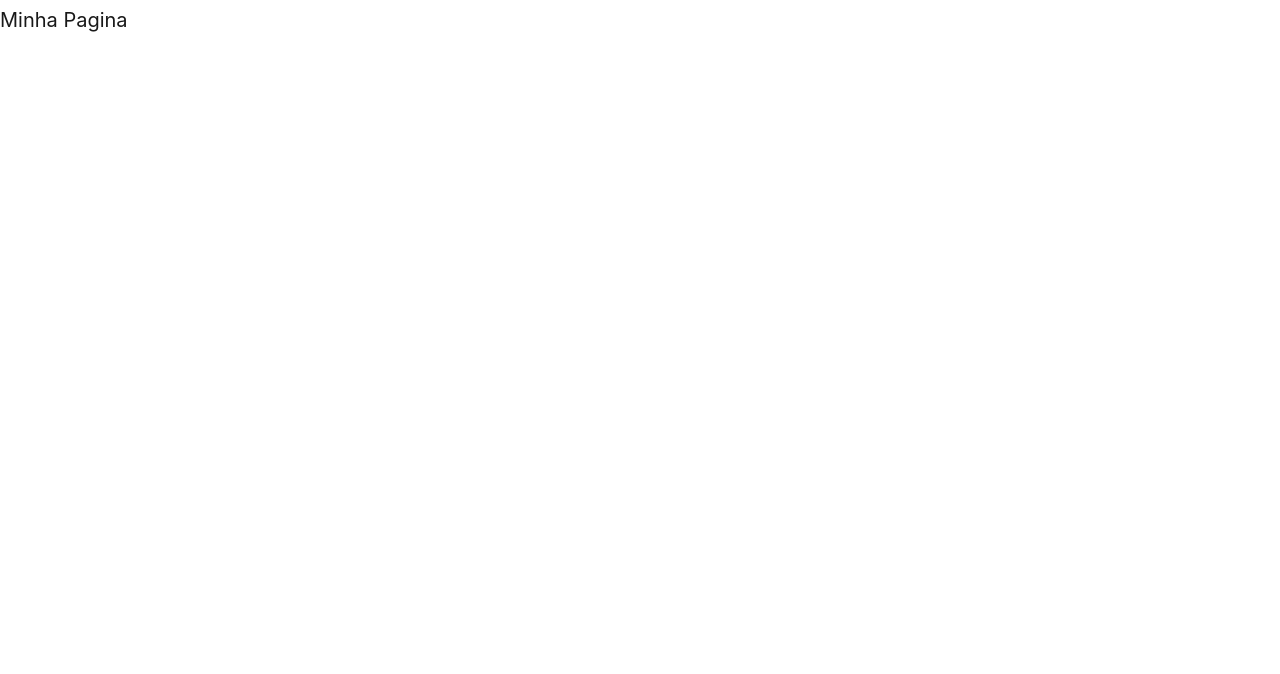
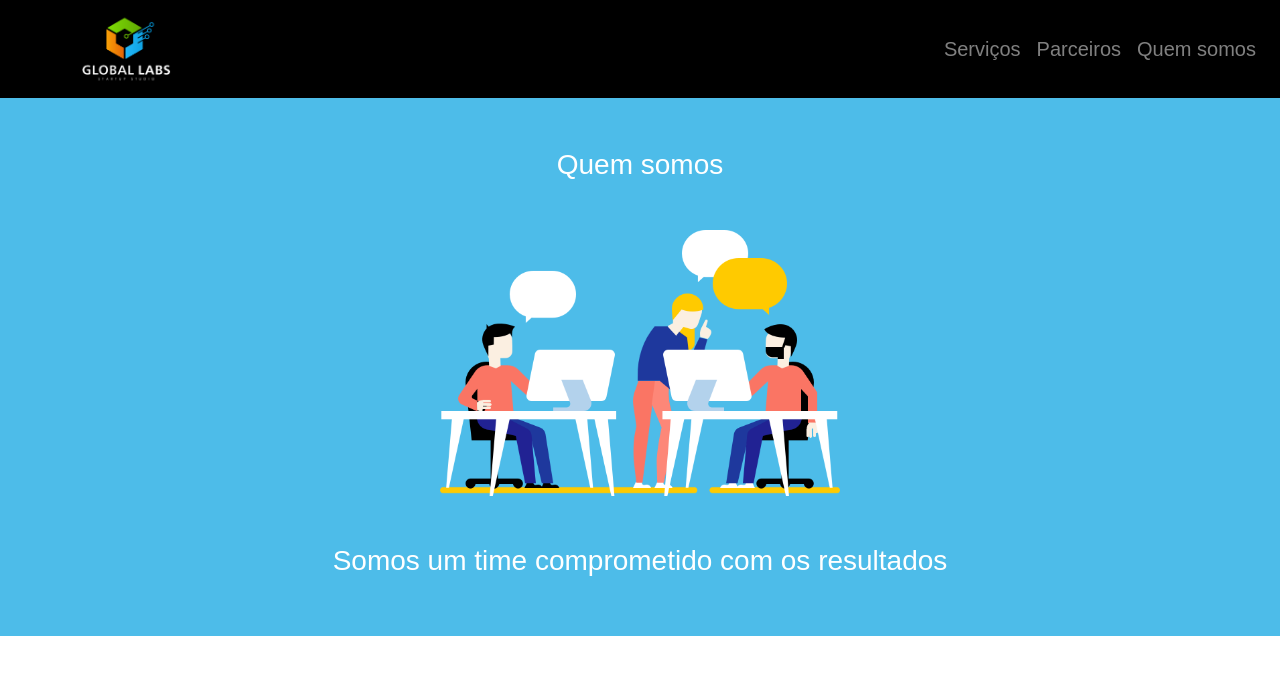
Before and after one commit to hairone311/aula-bootstrap, a plain HTML site: page index.html in a window 1280 px wide. Drawn offline with Linux system fonts and the light colour scheme.

Commit message:
Novos elementos adicionados

```diff
--- a/css/style.css
+++ b/css/style.css
@@ -0,0 +1,18 @@
+body {
+    font-family: Arial, Helvetica, sans-serif;
+    font-size: 20px;
+}
+
+.navbar {
+    background-color: #000000;
+}
+
+.quem-somos {
+    background-color: #4DBCE9;
+    color: #FFFFFF;
+}
+
+.margin {
+    padding-top: 50px;
+    padding-bottom: 50px;
+}
--- a/index.html
+++ b/index.html
@@ -8,8 +8,32 @@
     <title>Minha Pagina</title>
 </head>
 <body>
-    <nav class="navbar-expand-lg navbar-light">
-        <a href="#" class="navbar-brand">Minha Pagina</a>
+    <nav class="navbar navbar-fixed-top navbar-expand-lg navbar-dark">
+        <a href="#" class="navbar-brand">
+            <img src="img/global_labs.png" alt="Global Labs" width="220">
+        </a>
+        <div class="collapse navbar-collapse">
+            <ul class="navbar-nav ml-auto">
+                <li class="nav-item">
+                    <a href="#servicos" class="nav-link">Serviços</a>
+                </li>
+                <li class="nav-item">
+                    <a href="#parceiros" class="nav-link">Parceiros</a>
+                </li>
+                <li class="nav-item">
+                    <a href="#quemsomos" class="nav-link">Quem somos</a>
+                </li>
+            </ul>
+        </div>
     </nav>
+
+    <section id="quemsomos">
+        <div class="container-fluid text-center quem-somos margin">
+            <h3 class="mb-5">Quem somos</h3>
+            <img src="img/equipe.png" class="mb-5" width="400" alt="">
+            <h3>Somos um time comprometido com os resultados</h3>
+        </div>
+    </section>
+
 </body>
 </html>
```
Also changed, not shown: img/equipe.png (added).
